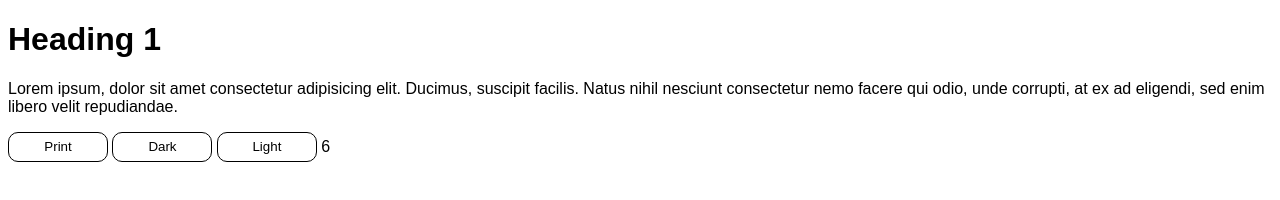
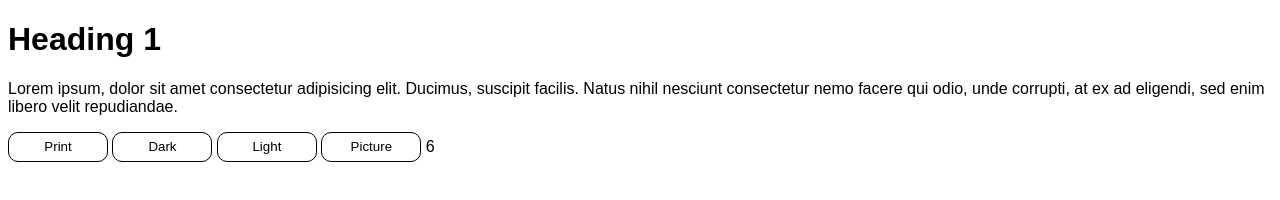
Before and after one commit to avimalhotra/webdesign, a plain HTML site: page index.html in a window 1280 px wide. Drawn offline with Linux system fonts and the light colour scheme.

Commit message:
Added background

```diff
--- a/index.html
+++ b/index.html
@@ -14,6 +14,7 @@
      <button onclick="print()">Print</button>
      <button onclick="a1.style='color-scheme:dark'">Dark</button>
      <button onclick="a1.style='color-scheme:light'">Light</button>
+     <button onclick="a1.style='color-scheme:light; background-image:url(img/bg1.jpg)'">Picture</button>
 
 <script>
      //console.log(2+3);
```
